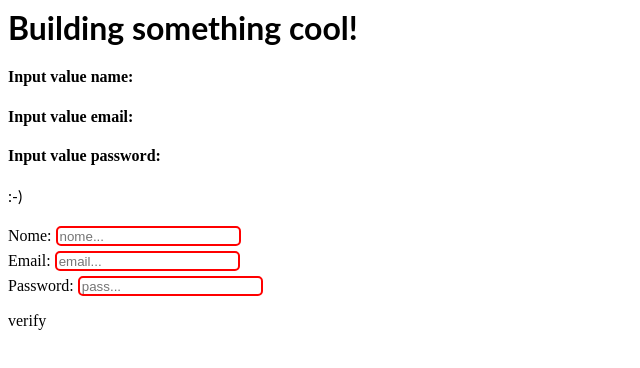
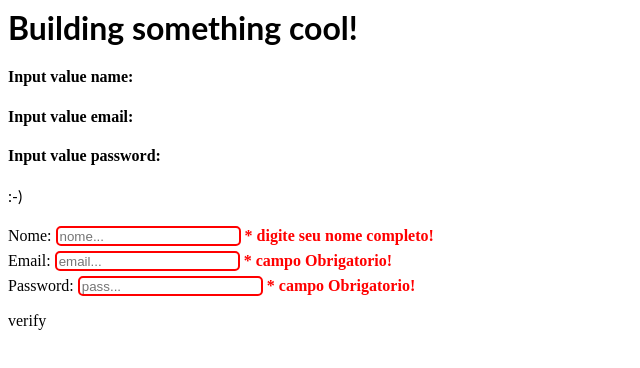
Before and after one commit to wjuniorw/react-hooks-and-cutom-forms, a React (Create React App) app: page / in a window 1280 px wide. Both pictures are taken after a click on the element "verify". Shown: the top 368 px of the page, without its empty margins (0-640 px from the left). Built offline with nearby package versions, Linux system fonts and the light colour scheme.

Commit message:
fixing error handling

```diff
--- a/src/App.js
+++ b/src/App.js
@@ -10,7 +10,7 @@ const formShape = [
     type: "text",
     required: true,
     placeholder: "nome...",
-    validations: ["required"]
+    validations: ["required", "name"]
   },
   {
     name: "email",
--- a/src/hooks.js
+++ b/src/hooks.js
@@ -19,10 +19,12 @@ const validationErrors = {
     const valid = !!email.match(
       /^([a-zA-Z0-9_\-\.]+)@((\[[0-9]{1,3}\.[0-9]{1,3}\.[0-9]{1,3}\.)|(([a-zA-Z0-9\-]+\.)+))([a-zA-Z]{1,5}|[0-9]{1,3})(\]?)$/
     );
-    console.log("valido? ==>", valid);
     return valid;
   },
-  name: value => true,
+  name: value => {
+    const valid = value.split(" ").length > 1;
+    return valid;
+  },
   password: value => {
     const valid = value.length < 8;
     return !valid;
@@ -32,7 +34,7 @@ const validationErrors = {
 const errorMessages = {
   required: "campo Obrigatorio!",
   email: "email invalido!",
-  name: "nome invalido!",
+  name: "digite seu nome completo!",
   password: "senha invalida!"
 };
 
@@ -74,6 +76,10 @@ const Input = props => {
         {...props}
         style={{ ...(!!errors ? styles.input_error : styles.input) }}
       />
+      {errors &&
+        Object.values(errors).map((it, i) => (
+          <strong style={{ color: "red" }}> * {it}</strong>
+        ))}
     </div>
   );
 };
```
